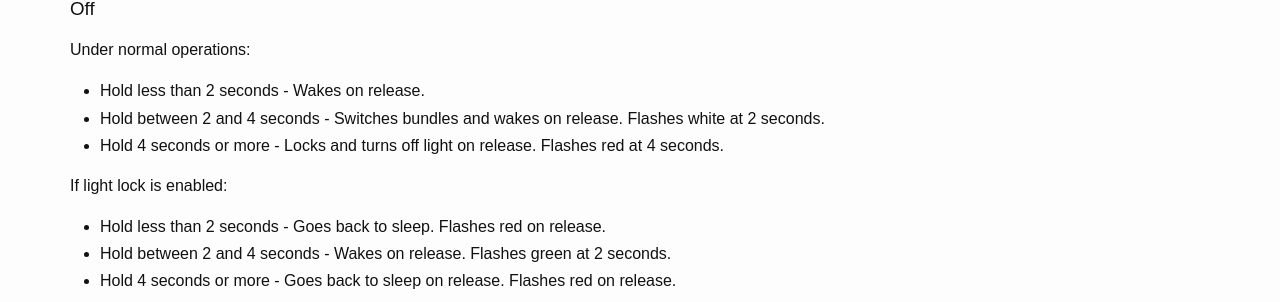
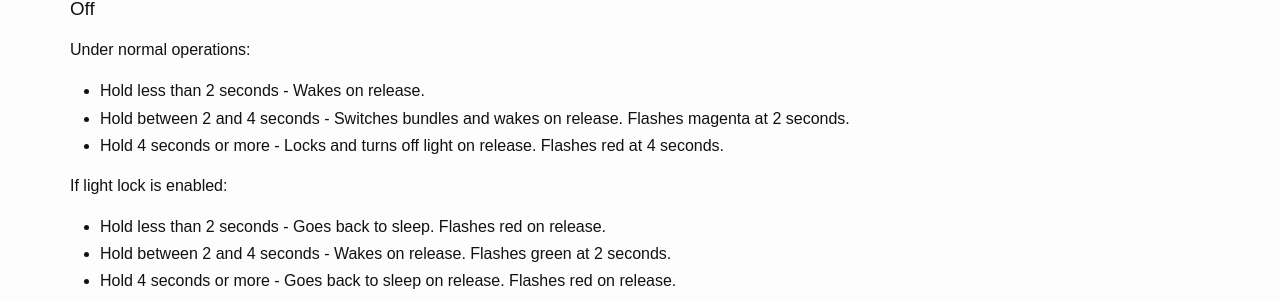
Before and after one commit to iterati/iterati.github.io, a Jekyll site: the page built from vectr.md, in a window 1280 px wide and 900 px high, scrolled down 3054 px. Shown: the part 189-491 px from the top of the window. Built offline with Jekyll 4.4.1, drawn with Linux system fonts in a browser that asks for light colours; some of the changed lines change nothing that is shown; some of the changed text lies outside the part shown.

Commit message:
Version bump

````diff
--- a/vectr.md
+++ b/vectr.md
@@ -4,7 +4,7 @@
 ---
 # Vectr
 
-(Latest release: 2016-08-19 @ 13:00EST)
+(Latest release: 2016-08-23 @ 22:00EST)
 
 ![VectrUI](/images/vectr/sshot.png)
 
@@ -31,7 +31,7 @@
 Vectr is a Chrome App (currently unsigned) and has a few steps for installation while we're still in beta.
 
 * Install the Arduino IDE version 1.6.7+. [Windows](http://arduino.cc/download_handler.php?f=/arduino-1.6.7-windows.exe) and [Mac OS X](http://arduino.cc/download_handler.php?f=/arduino-1.6.7-macosx.zip)
-* Download the [Vectr Source](/firmwares/vectr.16.08.21.zip) file and extract it to a directory somewhere on your computer.
+* Download the [Vectr Source (v0.3.4)](/firmwares/vectr.16.08.23.zip) file and extract it to a directory somewhere on your computer.
 * In the Chrome address bar type in ```chrome://extensions```.
 * Make sure the "Developer Mode" checkbox is checked.
     * ![Checkbox](/images/vectr/developermode.png)
@@ -74,7 +74,7 @@
 Under normal operations:
 
 * Hold less than 2 seconds - Wakes on release.
-* Hold between 2 and 4 seconds - Switches bundles and wakes on release. Flashes white at 2 seconds.
+* Hold between 2 and 4 seconds - Switches bundles and wakes on release. Flashes magenta at 2 seconds.
 * Hold 4 seconds or more - Locks and turns off light on release. Flashes red at 4 seconds.
 
 If light lock is enabled:
````
Also changed, not shown: 5 other files.
